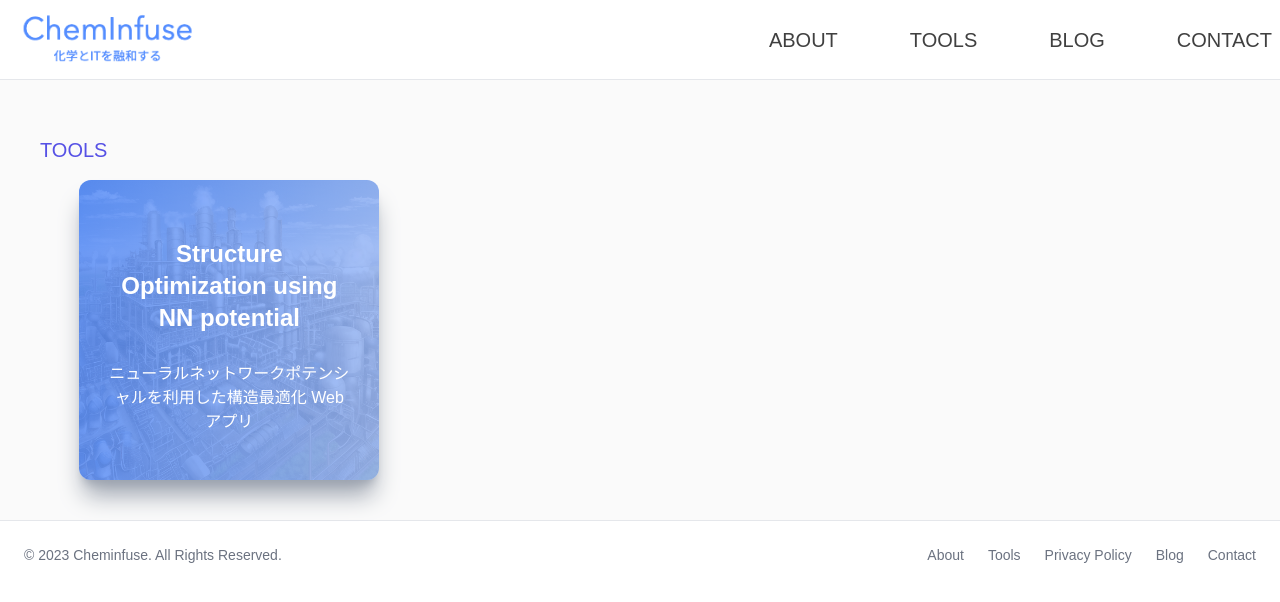
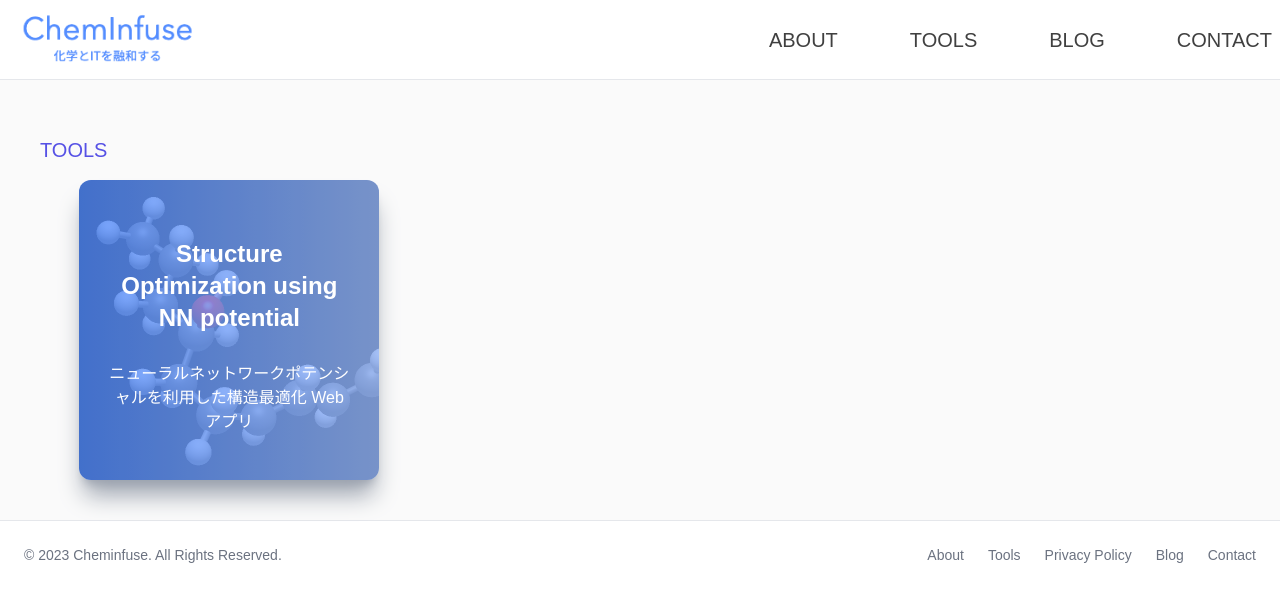
Before and after one commit to Ameyanagi/cheminfuse-frontend, a Next.js app: page /tools in a window 1280 px wide. Shown: the top 602 px of the page. Built offline with nearby package versions, Linux system fonts and the light colour scheme.

Commit message:
update tool

```diff
--- a/src/app/tools/page.tsx
+++ b/src/app/tools/page.tsx
@@ -23,7 +23,7 @@ const ToolsPage = () => {
                             <div className="relative flex items-center justify-center h-[300px] w-[300px] shadow-xl shadow-gray-400 rounded-xl group bg-gradient-to-r from-[#548DFF] to-[#548DFF99] mx-auto">
                                 <Link href="/tools/structure_optimization">
                                     <Image
-                                        src="/images/Chemical-industry.png"
+                                        src="/images/eyecatch/structure_optimization.png"
                                         width={300}
                                         height={300}
                                         className="rounded-xl opacity-20 group-hover:opacity-5 object-fill"
--- a/src/components/Moleditor.tsx
+++ b/src/components/Moleditor.tsx
@@ -34,7 +34,7 @@ function Editor() {
             How to use: <br />
             1. Draw your molecule in the editor or enter SMILES in the textbox. <br />
             2. Press "Submit Structure". <br />
-            3. Wait for the results to be generated. This might take few minutes. <br />
+            3. Wait for the results to be generated. This might take few minutes. (It might take ~10min for large molecule) <br />
             4. csv file containing the optimized structures will be downloaded. <br />
           </div>
           <div className='p-4'>
```
Also changed, not shown: public/images/eyecatch/structure_optimization.png (added).
